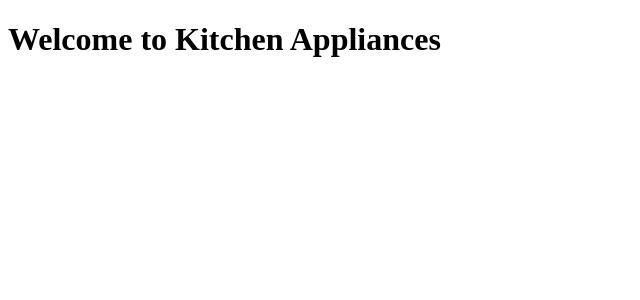
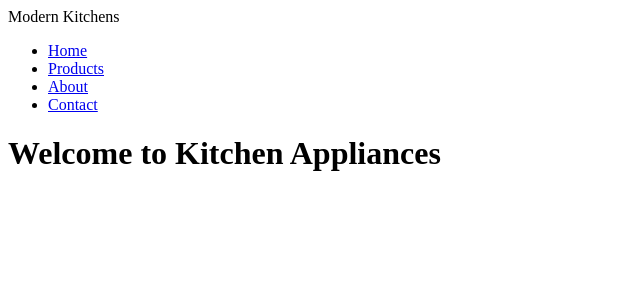
Before and after one commit to rahul-ambarakonda/Product_Frontend, a Next.js app: page / in a window 1280 px wide. Shown: the top 300 px of the page, without its empty margins (0-640 px from the left). Built offline with nearby package versions, Linux system fonts and the light colour scheme.

Commit message:
feat: integrate Header component into pages/index.tsx

```diff
--- a/pages/index.tsx
+++ b/pages/index.tsx
@@ -1,9 +1,10 @@
-
 import React from 'react';
+import Header from '../src/components/Header';
 
 const HomePage = () => {
   return (
     <div>
+      <Header />
       <h1>Welcome to Kitchen Appliances</h1>
     </div>
   );
```
